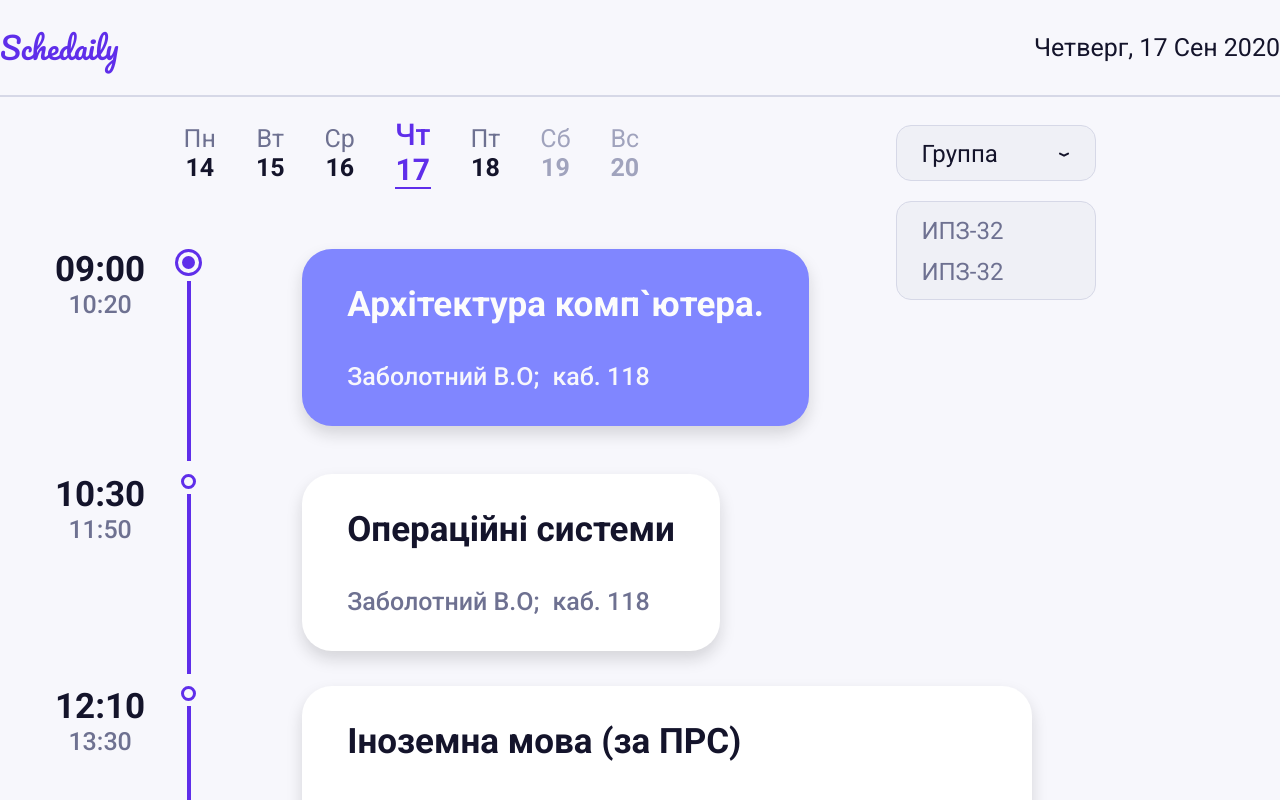
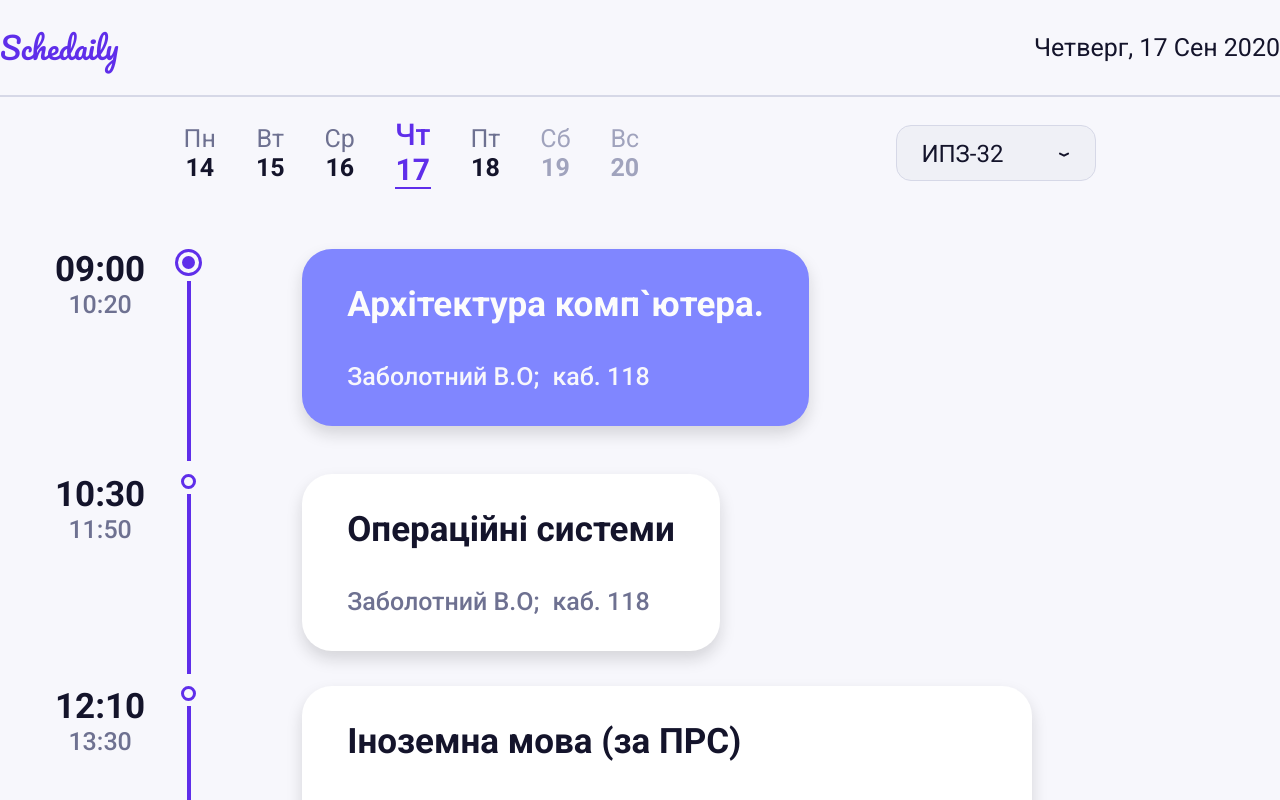
Before and after one commit to D1White/schedaily, a React (Create React App) app: page / in a window 1280 px wide. Shown: the top 800 px of the page. Built offline with nearby package versions, Linux system fonts and the light colour scheme.

Commit message:
add dropdown component

```diff
--- a/src/App.js
+++ b/src/App.js
@@ -1,12 +1,15 @@
-import arrow from './assets/img/arrow.svg';
+
 import radio_filled from './assets/img/radio_filled.svg';
 import radio from './assets/img/radio.svg';
 import download from './assets/img/download.svg';
 
+import { Header, Footer, Dropdown } from './components';
 
-import { Header, Footer } from './components';
+const dayOfWeek = ['Вс', 'Пн', 'Вт', 'Ср', 'Чт', 'Пт', 'Сб'];
 
 function App() {
+  const date = new Date();
+  console.log(date.toString());
   return (
     <div>
       <Header />
@@ -44,16 +47,7 @@ function App() {
                   <span className="calendar__date disable">20</span>
                 </div>
               </div>
-              <div className="dropdown">
-                <div className="dropdownbtn">
-                  <span className="dropdownbtn__text">Группа</span>
-                  <img src={arrow} alt='arrow' className="dropdownbtn__ico invert" />
-                </div>
-                <ul className="dropdown-content visible">
-                  <li className="dropdown__component">ИПЗ-32</li>
-                  <li className="dropdown__component">ИПЗ-32</li>
-                </ul>
-              </div>
+              <Dropdown />
             </div>
             <div className="schedule">
               <div className="schedule__component">
--- /dev/null
+++ b/src/components/Dropdown.jsx
@@ -0,0 +1,53 @@
+import { useState, useEffect, useRef } from "react";
+
+import arrow from '../assets/img/arrow.svg';
+
+const groups = ['ИПЗ-32', 'ИПТБ-31'];
+
+function Dropdown() {
+
+  const dropdownRef = useRef();
+
+  const [visible, setVisible] = useState(false);
+  const [activeGroup, setActiveGroup] = useState(groups[0]);
+
+  const DropdownClick = () => {
+    setVisible(!visible);
+  }
+
+  const DropdownCompClick = (obj) => {
+    setActiveGroup(obj);
+    setVisible(false);
+  }
+
+  const handleOutsideClick = (event) => {
+    const path = event.path || (event.composedPath && event.composedPath());
+    if (!path.includes(dropdownRef.current)) {
+      setVisible(false);
+    }
+  };
+
+  useEffect(() => {
+    document.body.addEventListener("click", handleOutsideClick);
+  }, []);
+
+  return (
+    <div className="dropdown" ref={dropdownRef}>
+      <div className="dropdownbtn" onClick={DropdownClick} >
+        <span className="dropdownbtn__text">{activeGroup}</span>
+        <img src={arrow} alt="arrow" className={`dropdownbtn__ico ${!visible ? 'invert' : ''}`} />
+      </div>
+      <ul className={`dropdown-content ${visible ? 'visible' : ''}`}>
+        { groups && groups.map((obj, index) => (
+          <li
+            className={`dropdown__component ${activeGroup === obj ? 'active' : ''}`}
+            key={`${obj}_${index}`}
+            onClick={() => DropdownCompClick(obj)}
+          >{obj}</li>
+        ))}
+      </ul>
+    </div>
+  );
+}
+
+export default Dropdown;
--- a/src/components/index.js
+++ b/src/components/index.js
@@ -1,2 +1,3 @@
 export {default as Header} from './Header';
 export {default as Footer} from './Footer';
+export {default as Dropdown} from './Dropdown';
--- a/src/index.css
+++ b/src/index.css
@@ -243,6 +243,10 @@ main {
 .dropdown__component:first-child {
   margin-top: 0;
 }
+.dropdown__component.active{
+  color: #14142B;
+  cursor: default;
+}
 
 /* === Schedule === */
 
@@ -416,6 +420,10 @@ footer {
   font-size: 15px;
 }
 
+.footer__a>span>a {
+  padding-left: 5px;
+}
+
 .footer__contacts {
   display: flex;
   flex-direction: column;
```
